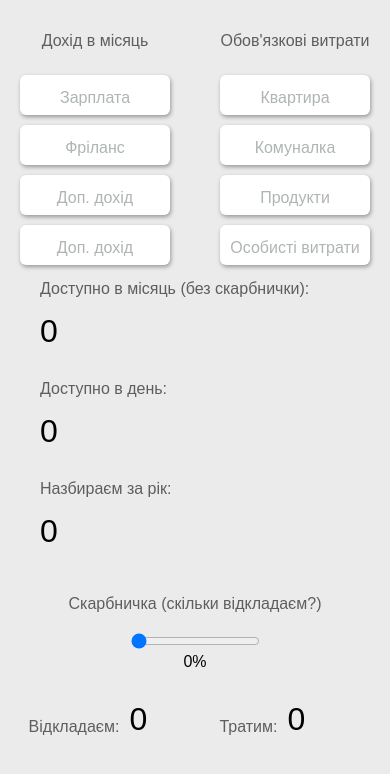
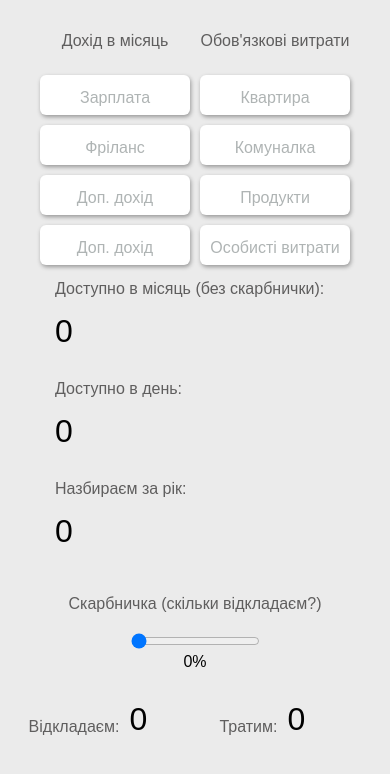
Before and after one commit to naxx4u/calc_money, a plain HTML site: page index.html in a window 390 px wide. Shown: the part 54-828 px from the top of the page. Drawn offline with Linux system fonts and the light colour scheme.

Commit message:
Add files via upload

```diff
--- a/style.css
+++ b/style.css
@@ -111,22 +111,24 @@ body {
   }
 }
 
-@media (max-width: 468px) {
+@media (max-width: 468px ) {
+  *{margin: 0; padding: 0;}
   div {
-    max-width: 350px;
+    max-width: 320px;
   }
   body {
-    margin: 0;
-    padding: 0;
-    height: 768px;
+
+    max-width: auto;
+    max-height: 810px;
   }
   h1 {
     font-size: large;
     text-align: center;
   }
   .main-wrapper {
-    width: 350px;
-    margin: 0 20px;
+    display: block;
+    width: 414px;
+    margin: 0 auto ;
     padding: 30px 0 0 0;
     text-align: center;
   }
@@ -134,7 +136,7 @@ body {
     flex-wrap: wrap;
     text-align: center;
     align-items: center;
-    justify-content: space-between;
+    justify-content: space-around;
     margin-top: 20px;
     max-width: 350px;
   }
```
